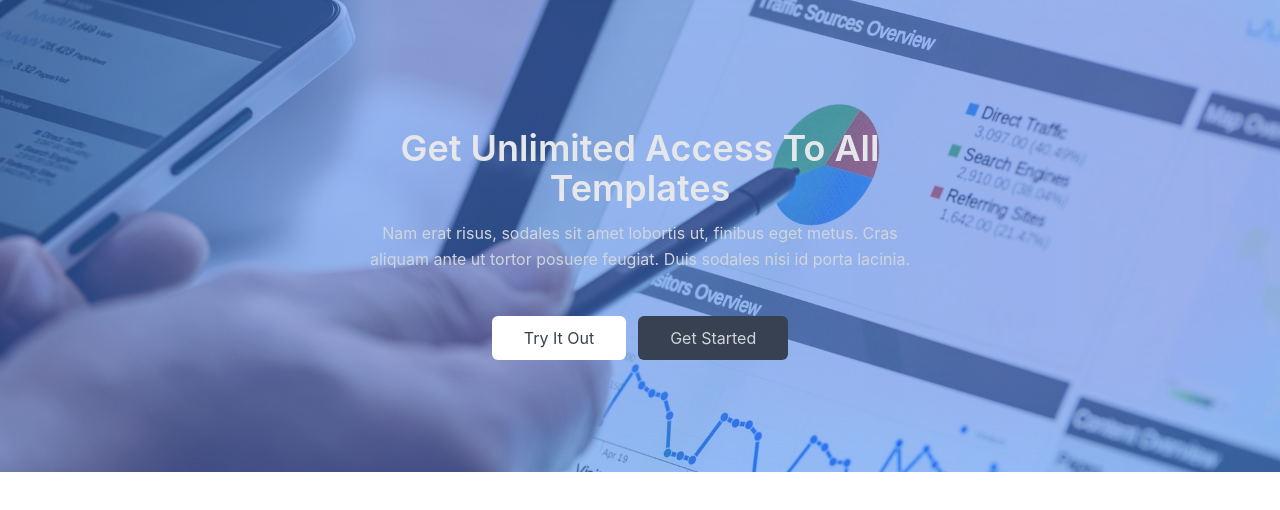
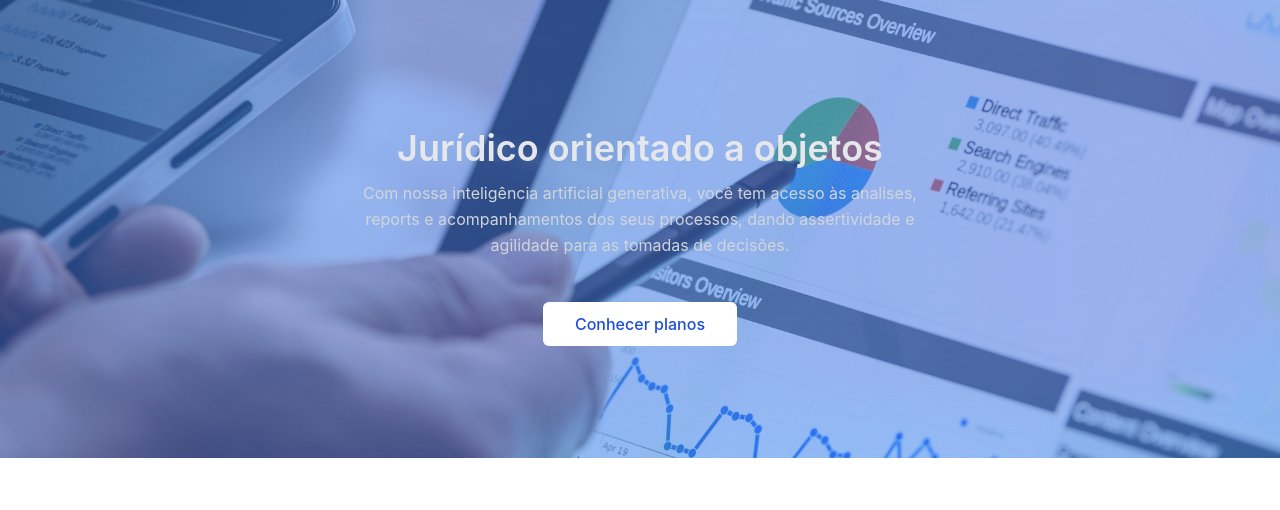
Before and after one commit to System-Apollo/FRONT_T.IA.GO, a Next.js app: page /sobre/secondSection in a window 1280 px wide. Shown: the top 510 px of the page. Built offline with nearby package versions, Linux system fonts and the light colour scheme.

Commit message:
✅ refat: updated text

```diff
--- a/src/pages/sobre/secondSection/index.tsx
+++ b/src/pages/sobre/secondSection/index.tsx
@@ -17,25 +17,25 @@ export default function SecondSection () {
             <div className="max-w-xl mx-auto text-center relative z-10">
                 <div className="py-4">
                     <h3 className="text-3xl text-gray-200 font-semibold md:text-4xl">
-                        Get Unlimited Access To All Templates
+                        Jurídico orientado a objetos
                     </h3>
                     <p className="text-gray-300 leading-relaxed mt-3">
-                        Nam erat risus, sodales sit amet lobortis ut, finibus eget metus. Cras aliquam ante ut tortor posuere feugiat. Duis sodales nisi id porta lacinia.
+                        Com nossa inteligência artificial generativa, você tem acesso às analises, reports e acompanhamentos dos seus processos, dando assertividade e agilidade para as tomadas de decisões.
                     </p>
                 </div>
                 <div className="mt-5 items-center justify-center gap-3 sm:flex">
                     <a
                         href="javascript:void()"
-                        className="block w-full mt-2 py-2.5 px-8 text-gray-700 bg-white rounded-md duration-150 hover:bg-gray-100 sm:w-auto"
+                        className="block w-full mt-2 py-2.5 px-8 text-blue-700 hover:text-blue-600 bg-white rounded-md font-medium duration-150 hover:bg-gray-100 sm:w-auto"
                     >
-                        Try It Out
+                        Conhecer planos
                     </a>
-                    <a
+                    {/* <a
                         href="javascript:void()"
                         className="block w-full mt-2 py-2.5 px-8 text-gray-300 bg-gray-700 rounded-md duration-150 hover:bg-gray-800 sm:w-auto"
                     >
                         Get Started
-                    </a>
+                    </a> */}
                 </div>
             </div>
         </section>
```
